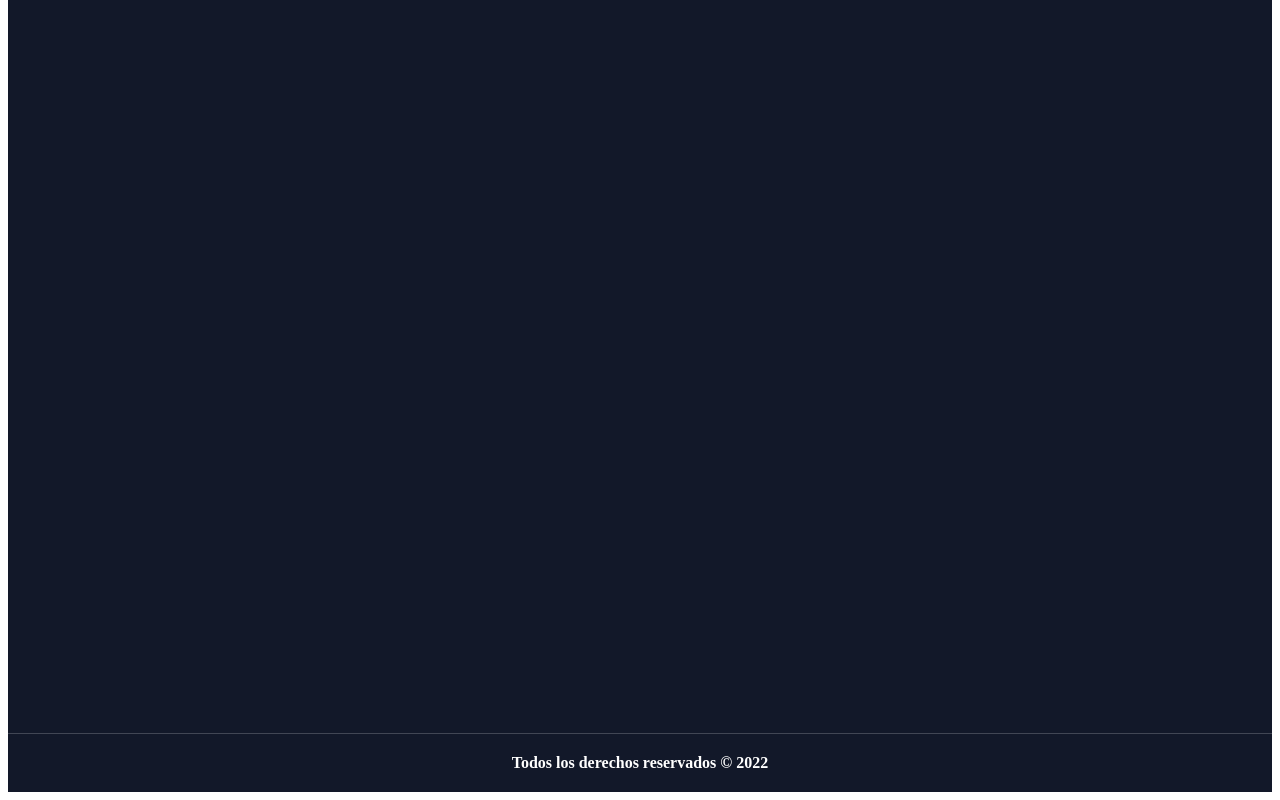
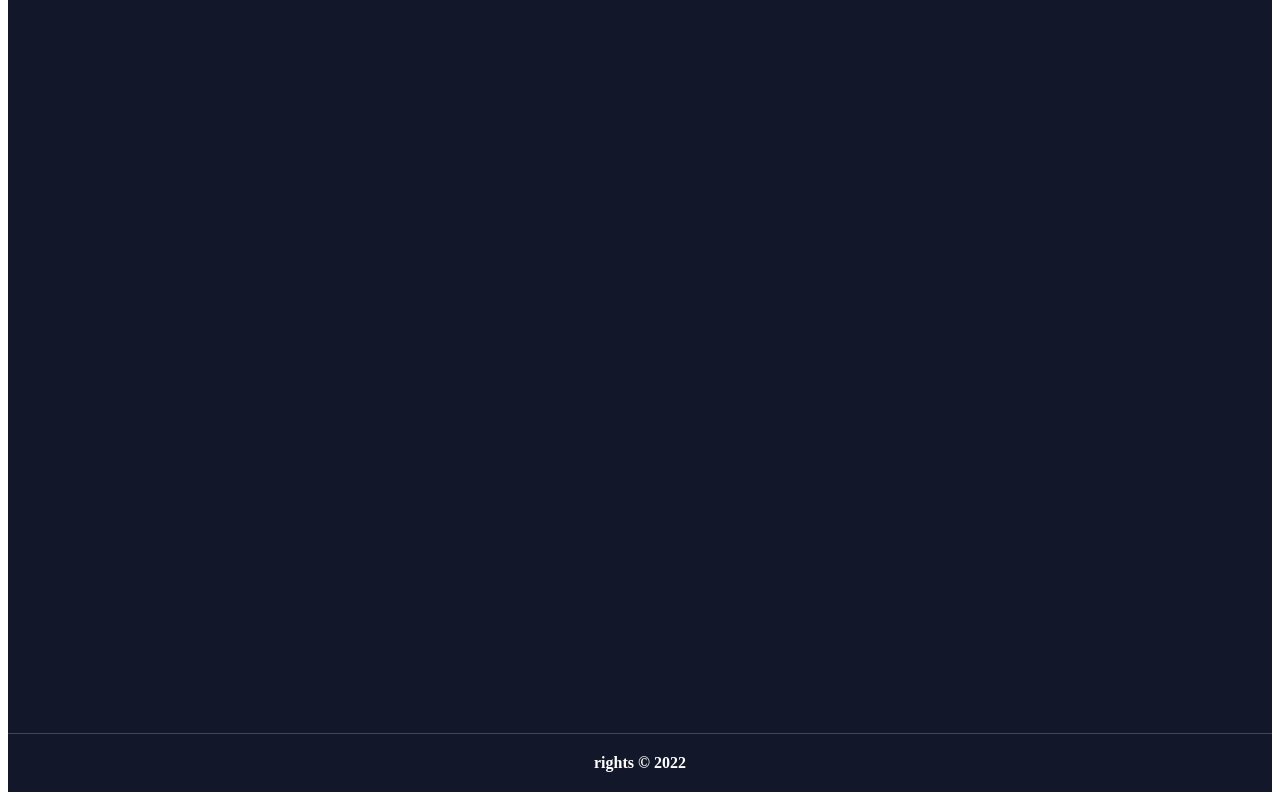
Before and after one commit to Andresdamelio/react-container, a React (Create React App) app: page / in a window 1280 px wide. Shown: the part 244-1044 px from the top of the page. Built offline with nearby package versions, Linux system fonts and the light colour scheme; the HTML template or start-up script is replaced by a standard one.

Commit message:
translate text footer

```diff
--- a/src/components/Footer/index.tsx
+++ b/src/components/Footer/index.tsx
@@ -1,11 +1,14 @@
 import { FooterBody, FooterContainer, FooterText } from './style';
+import { useTranslation } from 'react-i18next';
 
 const Footer = () => {
+  const { t } = useTranslation();
+
   return (
     <FooterContainer>
       <FooterBody>
         <FooterText>
-          Todos los derechos reservados &copy; {new Date().getFullYear()}
+          {t('rights')} &copy; {new Date().getFullYear()}
         </FooterText>
       </FooterBody>
     </FooterContainer>
--- a/src/i18n/locales/en.json
+++ b/src/i18n/locales/en.json
@@ -1,5 +1,6 @@
 {
   "title": "Challenge",
   "es": "Spanish",
-  "en": "Enlish"
+  "en": "Enlish",
+  "rights": "All rights reserved"
 }
--- a/src/i18n/locales/es.json
+++ b/src/i18n/locales/es.json
@@ -1,5 +1,6 @@
 {
   "title": "Reto",
   "es": "Español",
-  "en": "Inlges"
+  "en": "Inlges",
+  "rights": "Todos los derechos reservados"
 }
```
